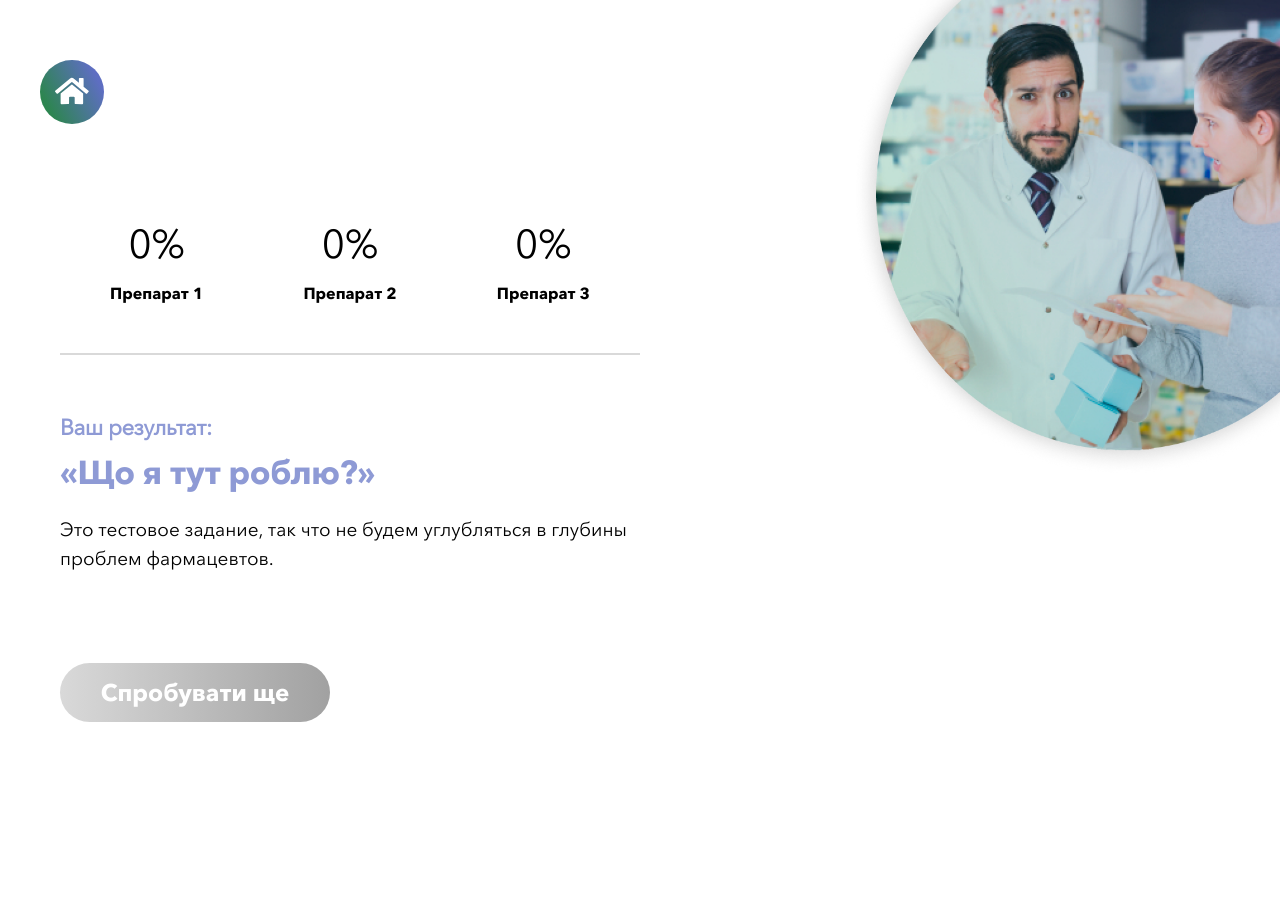
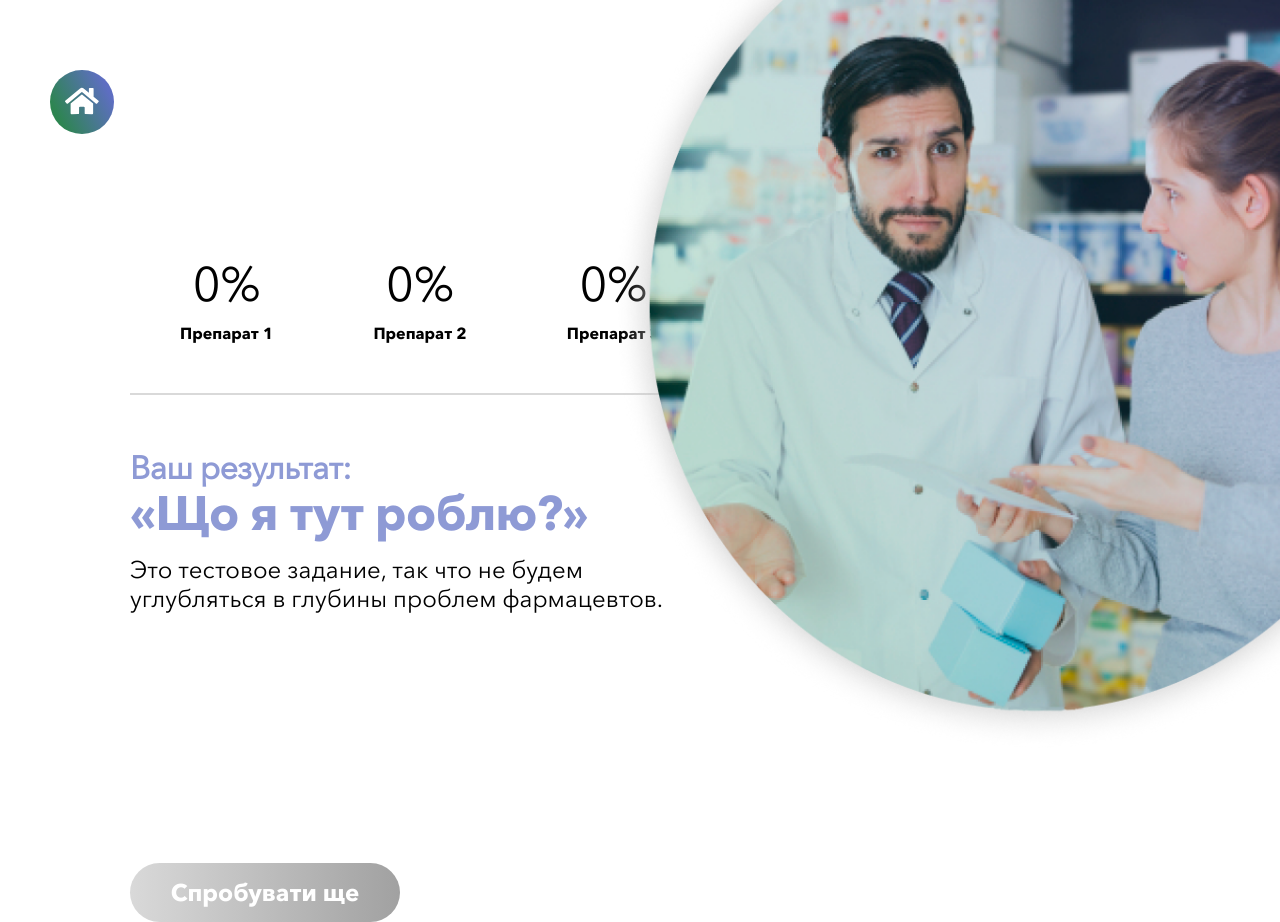
Before and after one commit to ivanov0ivanov/game_for_pharmacists, a Vue app: page /total in a window 1280 px wide. Before the commit the page ends 800 px from the top, so only its background shows below. Built offline with nearby package versions, Linux system fonts and the light colour scheme.

Commit message:
fix-media

```diff
--- a/src/assets/sass/media.sass
+++ b/src/assets/sass/media.sass
@@ -17,28 +17,87 @@
       span
         font-size: 50px
 
-.btn-home.gradient
-  margin-top: 60px
-  margin-bottom: 90px
-  margin-left: 40px
+  .action_header
+    width: 370px //
+    height: 768px
 
-.total_container
-  margin-left: 60px
+  .controls
+    margin-bottom: 190px
 
-.total-share
-  .this-share
-    font-size: 40px
+  .config
+    margin: 0 20px
 
-.total-header_container
-  margin-bottom: 90px
+    h2
+      font-size: 28px
 
-.total_title
-  font-size: 22px
+    .counter
+      .wrap-line
+        div
+          width: 160px
 
-.total_description
-  font-size: 19px
+          &:nth-child(2n+1)
+            margin-right: 10px
 
-.finish-img
-  img
-    width: 428px
-    height: 475px
+  .left-in-line_container
+    width: 370px
+
+    .left-in-line
+      font-size: 30px
+
+  .cards
+    margin-bottom: 90px
+
+  .card
+    width: 440px
+    height: 490px
+
+  .card_header
+    .card_img
+      width: 100%
+
+  .btn-drug
+    font-size: 22px
+    width: 200px
+    padding: 20px
+
+  .card_body
+    .card_title
+      font-size: 28px
+      line-height: 36px
+      padding-bottom: 4px
+
+    .card_description
+      font-size: 18px
+      line-height: 28px
+
+
+  .btn-home.gradient
+    margin-top: 60px
+    margin-bottom: 90px
+    margin-left: 40px
+
+  .total_container
+    margin-left: 60px
+
+  .total-share
+    .this-share
+      font-size: 40px
+
+  .total-header_container
+    margin-bottom: 90px
+
+  .total_title
+    font-size: 22px
+
+  .total_description
+    font-size: 19px
+
+  .finish-img
+    img
+      width: 428px
+      height: 475px
+
+
+@media only screen and (min-device-width : 1024px) and (max-device-width : 1366px) and (orientation : landscape) and (-webkit-min-device-pixel-ratio: 2)
+.bg-main
+  width: 1366px
```
